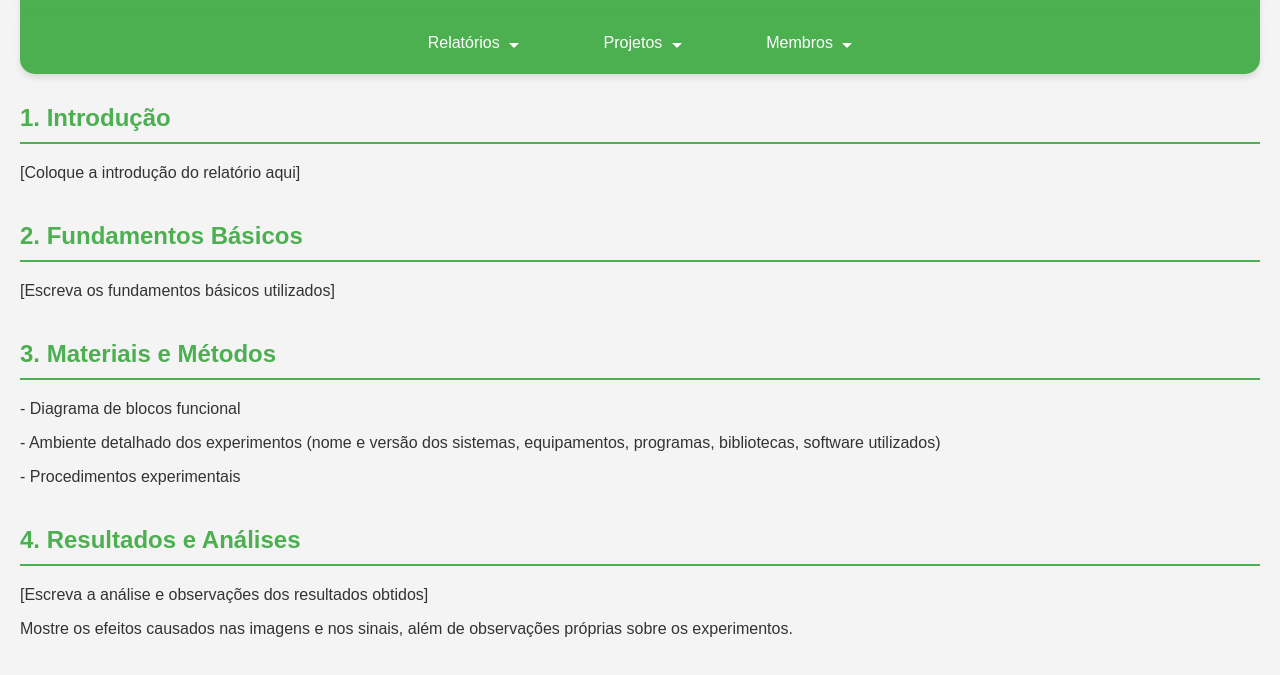
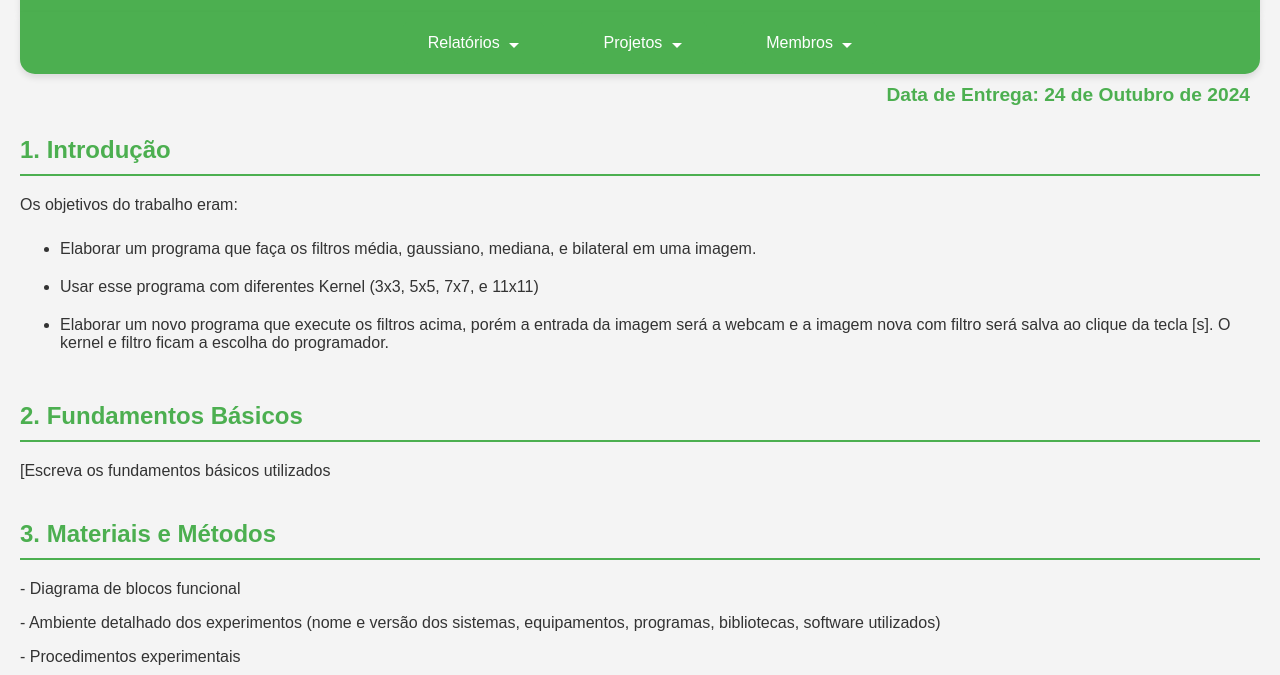
Before and after one commit to PRZamora/RenderRangers, a plain HTML site: page relatorios/relatorio2.html in a window 1280 px wide. Shown: the part 83-758 px from the top of the page. Drawn offline with Linux system fonts and the light colour scheme.

Commit message:
Update relatorio2.html

```diff
--- a/relatorios/relatorio2.html
+++ b/relatorios/relatorio2.html
@@ -172,14 +172,23 @@
 </nav>
 
 <div class="content">
+     <!-- Adicionando a data de entrega -->
+    <div style="text-align: right; font-size: 1.2em; margin-top: -30px; margin-bottom: 20px; color: #4CAF50; padding: 10px; font-weight: bold;">
+        Data de Entrega: 24 de Outubro de 2024
+    </div>
     <div class="section">
         <h2>1. Introdução</h2>
-        <p>[Coloque a introdução do relatório aqui]</p>
+        <p>Os objetivos do trabalho eram:</p>
+        <ul>
+            <li>Elaborar um programa que faça os filtros média, gaussiano, mediana, e bilateral em uma imagem.</li>
+            <li>Usar esse programa com diferentes Kernel (3x3, 5x5, 7x7, e 11x11)</li>
+            <li>Elaborar um novo programa que execute os filtros acima, porém a entrada da imagem será a webcam e a imagem nova com filtro será salva ao clique da tecla [s]. O kernel e filtro ficam a escolha do programador.</li>
+        </ul>
     </div>
 
     <div class="section">
         <h2>2. Fundamentos Básicos</h2>
-        <p>[Escreva os fundamentos básicos utilizados]</p>
+        <p>[Escreva os fundamentos básicos utilizados</p>
     </div>
 
     <div class="section">
```
